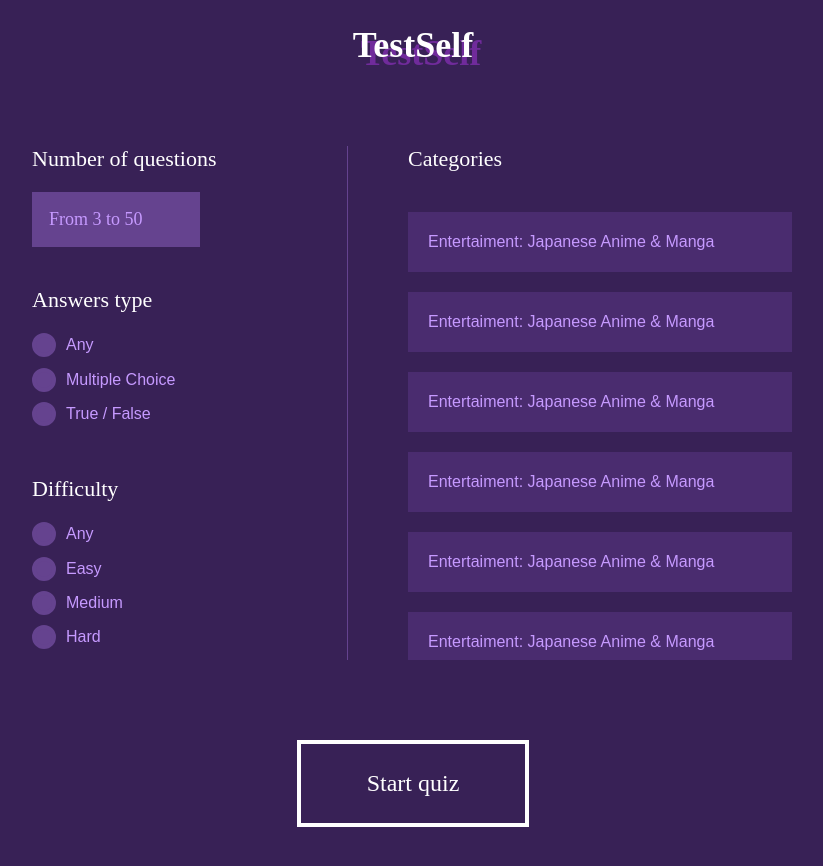
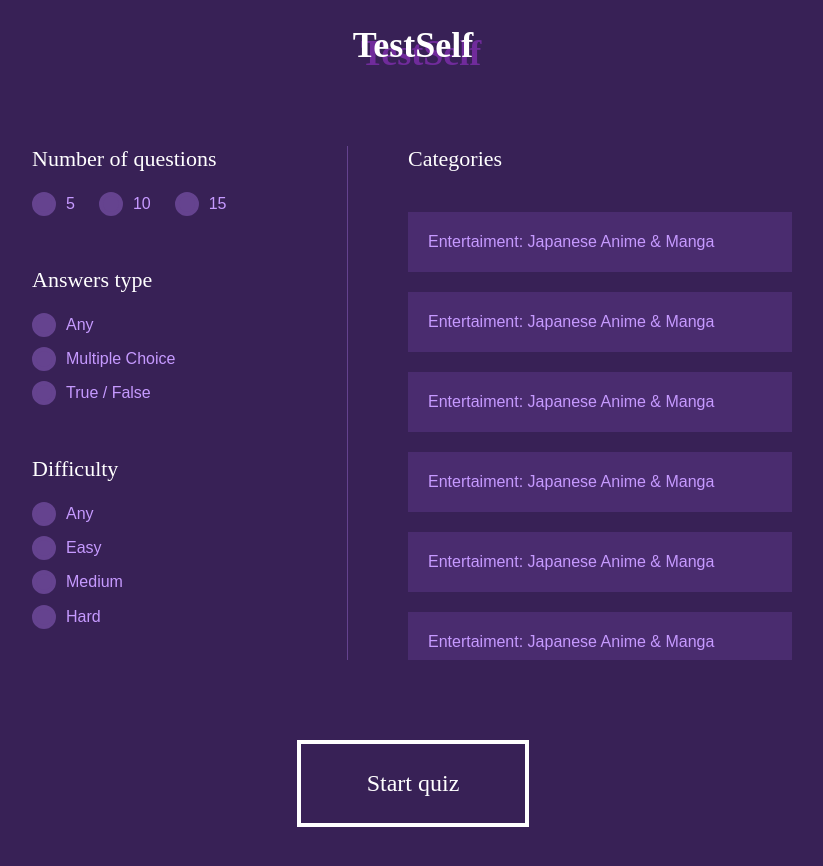
Before and after one commit to rusanov-dmitry/quiz-app-react-redux, a React (Create React App) app: page /main in a window 1280 px wide. Shown: the whole page, without its empty margins (227-1050 px from the left). Built offline with nearby package versions, Linux system fonts and the light colour scheme; a web font is replaced by a local one.

Commit message:
Redo number of questions component

```diff
--- a/src/components/MainScreen/Options/NumberOfQuestions/NumberOfQuestions.jsx
+++ b/src/components/MainScreen/Options/NumberOfQuestions/NumberOfQuestions.jsx
@@ -1,4 +1,5 @@
 import React from 'react';
+import RadioInput from '../../../RadioInput/RadioInput';
 import styles from './NumberOfQuestions.module.css';
 
 const NumberOfQuestions = (props) => {
@@ -11,9 +12,11 @@ const NumberOfQuestions = (props) => {
     return (
         <div className={styles.numOfQuestions}>
             <h2>Number of questions</h2>
-            <input type='number' id='answers' name='answers'
-                   placeholder='From 3 to 50' required
-                   className={styles.inputNumber} onChange={onNumberChanged}/>
+            <div className={styles.options}>
+                <RadioInput id='num1' name='num' value='5' label='5' onCheck={props.onNumberChanged} />
+                <RadioInput id='num2' name='num' value='10' label='10' onCheck={props.onNumberChanged} />
+                <RadioInput id='num3' name='num' value='15' label='15' onCheck={props.onNumberChanged} />
+            </div>
         </div>
 
     )
--- a/src/components/MainScreen/Options/NumberOfQuestions/NumberOfQuestions.module.css
+++ b/src/components/MainScreen/Options/NumberOfQuestions/NumberOfQuestions.module.css
@@ -11,29 +11,6 @@
     margin: 0rem 0rem 1.25rem 0rem;
 }
 
-.inputNumber::-webkit-outer-spin-button,
-.inputNumber::-webkit-inner-spin-button {
-    -webkit-appearance: none;
-    margin: 0;
+.options {
+    display: flex;
 }
-
-.inputNumber {
-    background-color: #65438F;
-    vertical-align: top;
-    outline: none;
-    padding: 1rem;
-    width: 10.5rem;
-    box-sizing: border-box;
-    border: 1px solid #65438F;
-    font-family: "Fira Code";
-    font-size: 1.125rem;
-    font-weight: 500;
-    color: #C69AFF;
-}
-
-.inputNumber::placeholder {
-    color: #C69AFF;
-    font-family: "Fira Code";
-    font-size: 1.125rem;
-    font-weight: 500;
-}
--- a/src/components/MainScreen/Options/Options.jsx
+++ b/src/components/MainScreen/Options/Options.jsx
@@ -7,7 +7,7 @@ import DifficultyOfQuestions from './DifficultyOfQuestions/DifficultyOfQuestions
 const Options = (props) => {
     return (
         <div className={styles.options}>
-            <NumberOfQuestions onNumberChanged={props.onNumberChanged} />
+            <NumberOfQuestions onNumberChanged={props.onNumberChanged} numberOfQuestions={props.numberOfQuestions} />
             <TypeOfQuestions />
             <DifficultyOfQuestions />
         </div>
--- a/src/components/MainScreen/Options/OptionsContainer.jsx
+++ b/src/components/MainScreen/Options/OptionsContainer.jsx
@@ -14,7 +14,7 @@ class OptionsContainer extends React.Component {
     }
 
     render() {
-        return <Options onNumberChanged={this.onNumberChanged} />
+        return <Options onNumberChanged={this.onNumberChanged} numberOfQuestions={this.props.numberOfQuestions} />
     }
 }
 
--- a/src/components/RadioInput/RadioInput.jsx
+++ b/src/components/RadioInput/RadioInput.jsx
@@ -2,9 +2,10 @@ import React from 'react';
 import styles from './RadioInput.module.css'
 
 const RadioInput = (props) => {
+
     return (
         <div className={styles.radioButton}>
-            <input type="radio" id={props.id} name={props.name} value={props.value} className={styles.customRadio}/>
+            <input type="radio" id={props.id} name={props.name} value={props.value} className={styles.customRadio} />
             <label htmlFor={props.id}>{props.label}</label>
         </div>
     )
--- a/src/components/RadioInput/RadioInput.module.css
+++ b/src/components/RadioInput/RadioInput.module.css
@@ -1,5 +1,6 @@
 .radioButton {
     display: block;
+    margin-right: 1.5rem;
 }
 
 .customRadio {
--- a/src/redux/reducers/options-reducer.js
+++ b/src/redux/reducers/options-reducer.js
@@ -11,11 +11,11 @@ let initialState = {
 const optionsReducer = (state = initialState, action) => {
     switch (action.type) {
         case SET_NUMBER_OF_QUESTIONS:
-            return {...state, numberOfQuestions: action.numberOfQuestions}
+            return {...state, numberOfQuestions: action.numberOfQuestions};
         case SET_ANSWERS_TYPE:
-            return {...state, answersType: action.answersType}
+            return {...state, answersType: action.answersType};
         case SET_DIFFICULTY:
-            return {...state, difficulty: action.difficulty}
+            return {...state, difficulty: action.difficulty};
         default:
             return state;
     }
```
